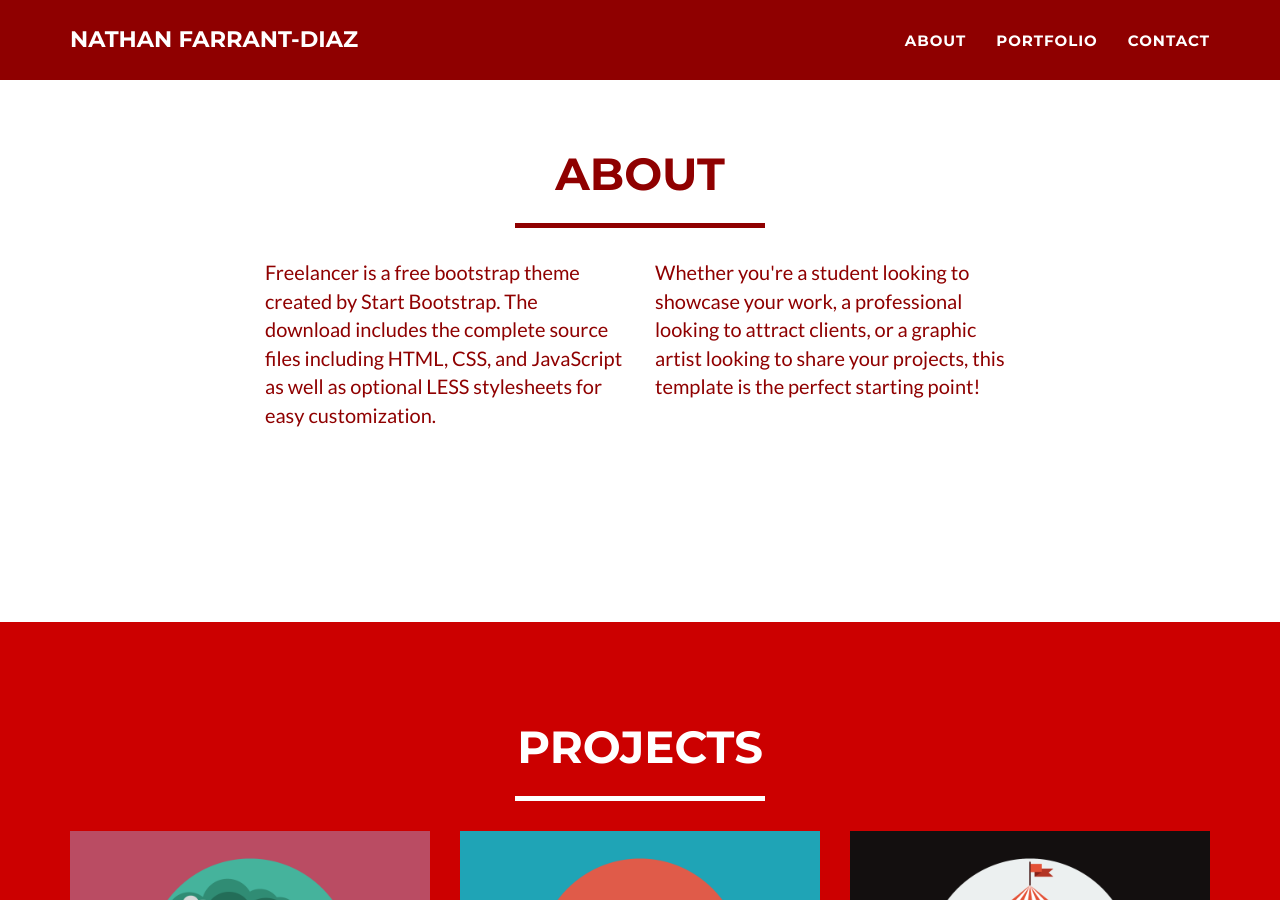
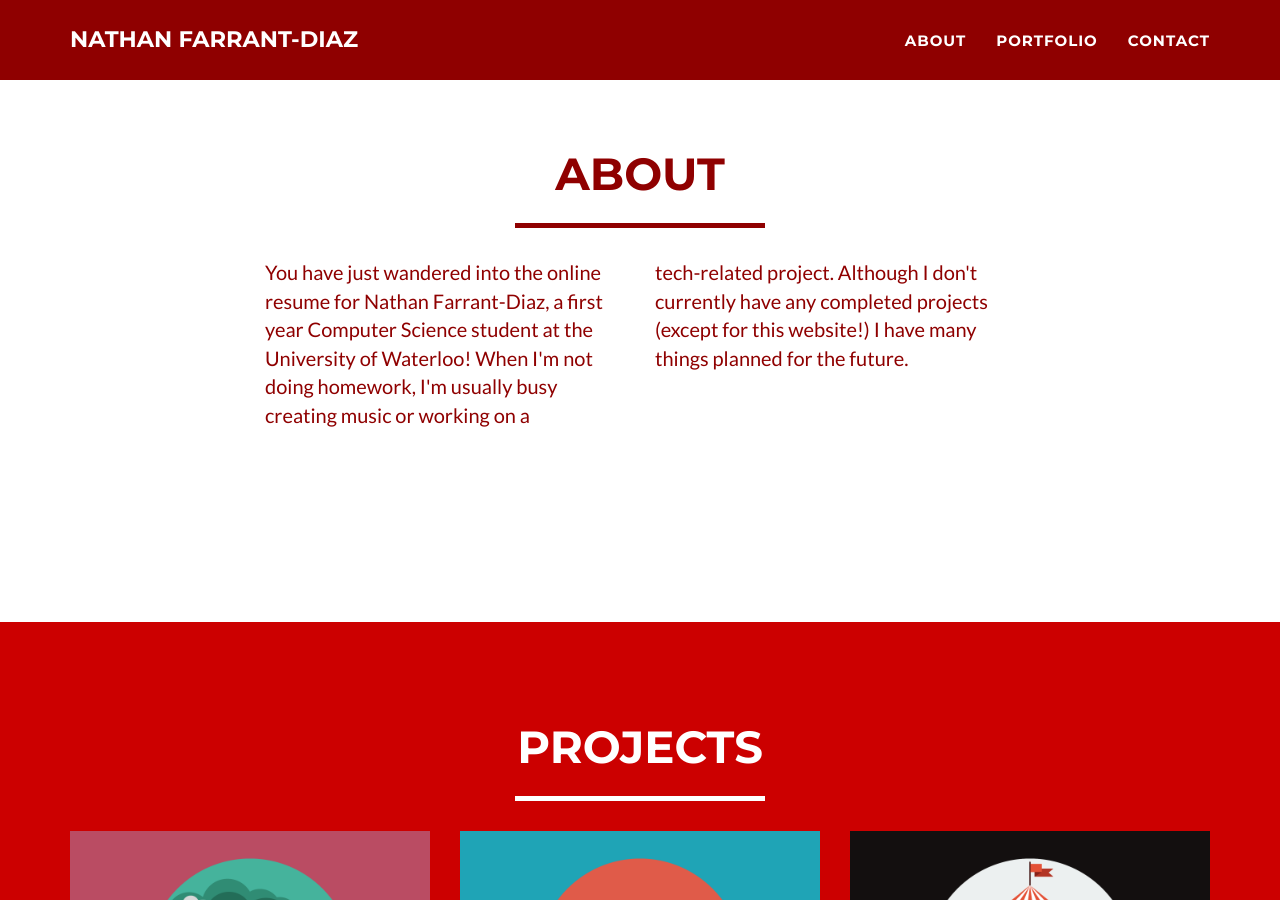
Before and after one commit to loconate/farrantdiaz.me, a Jekyll site: the page built from index.html, in a window 1280 px wide and 900 px high, scrolled down 748 px. Built offline with Jekyll 4.4.1, drawn with Linux system fonts in a browser that asks for light colours.

Commit message:
updated about section

```diff
--- a/_includes/about.html
+++ b/_includes/about.html
@@ -9,10 +9,10 @@
             </div>
             <div class="row">
                 <div class="col-lg-4 col-lg-offset-2">
-                    <p>Freelancer is a free bootstrap theme created by Start Bootstrap. The download includes the complete source files including HTML, CSS, and JavaScript as well as optional LESS stylesheets for easy customization.</p>
+                    <p>You have just wandered into the online resume for Nathan Farrant-Diaz, a first year Computer Science student at the University of Waterloo! When I'm not doing homework, I'm usually busy creating music or working on a</p>
                 </div>
                 <div class="col-lg-4">
-                    <p>Whether you're a student looking to showcase your work, a professional looking to attract clients, or a graphic artist looking to share your projects, this template is the perfect starting point! </p>
+                    <p>tech-related project. Although I don't currently have any completed projects (except for this website!) I have many things planned for the future.</p>
                 </div>
                 <div class="col-lg-8 col-lg-offset-2 text-center">
                     <a href="#" class="btn btn-lg btn-outline">
```
Also changed, not shown: 1 other file.
